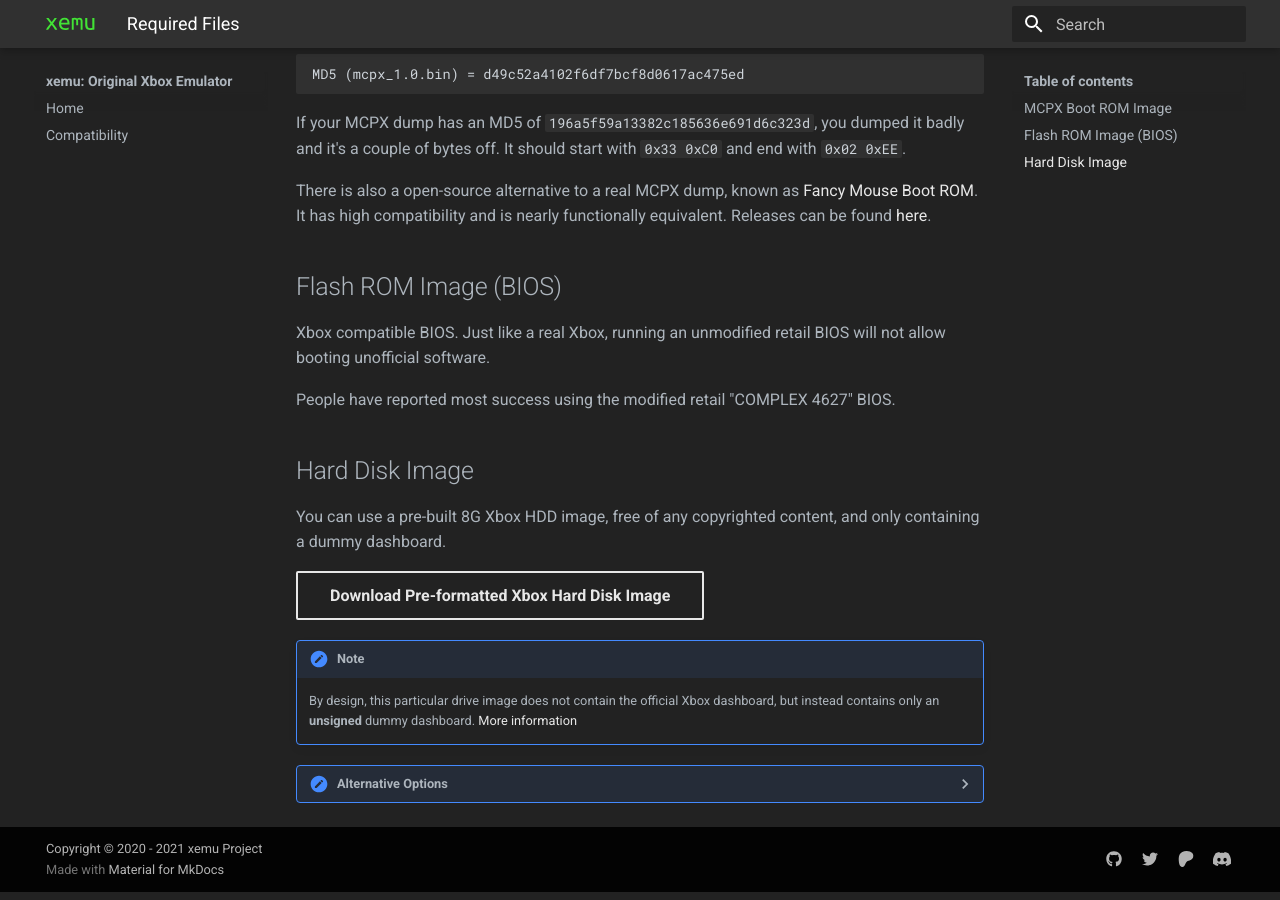
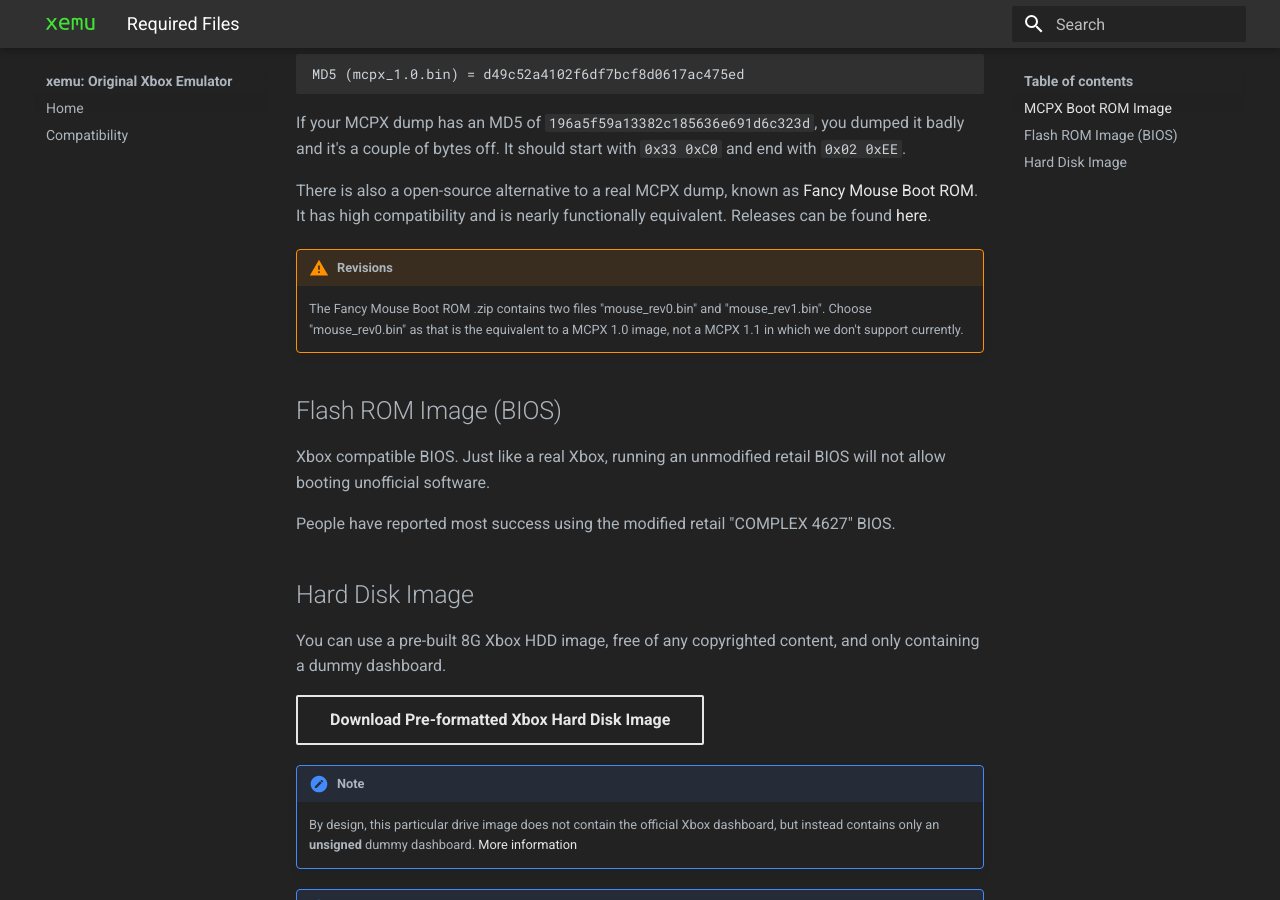
Before and after one commit to xemu-project/xemu-website, an MkDocs documentation site: the page built from docs/docs/required-files.md, in a window 1280 px wide and 900 px high, scrolled down 660 px. Built offline with MkDocs 1.6.1 and Material for MkDocs 9.7.7, drawn with Linux system fonts in a browser that asks for light colours.

Commit message:
more mcpx doc edits

```diff
--- a/docs/docs/required-files.md
+++ b/docs/docs/required-files.md
@@ -26,6 +26,9 @@ with `0x02 0xEE`.
 There is also a open-source alternative to a real MCPX dump, known as [Fancy Mouse Boot ROM](https://github.com/SnowyMouse/fancy-mouse-boot-rom).
 It has high compatibility and is nearly functionally equivalent.
 Releases can be found [here](https://github.com/SnowyMouse/fancy-mouse-boot-rom/releases).
+!!! warning "Revisions"
+    The Fancy Mouse Boot ROM .zip contains two files "mouse_rev0.bin" and "mouse_rev1.bin".
+    Choose "mouse_rev0.bin" as that is the equivalent to a MCPX 1.0 image, not a MCPX 1.1 in which we don't support currently.
 ## Flash ROM Image (BIOS)
 
 Xbox compatible BIOS. Just like a real Xbox, running an unmodified retail BIOS will
```
